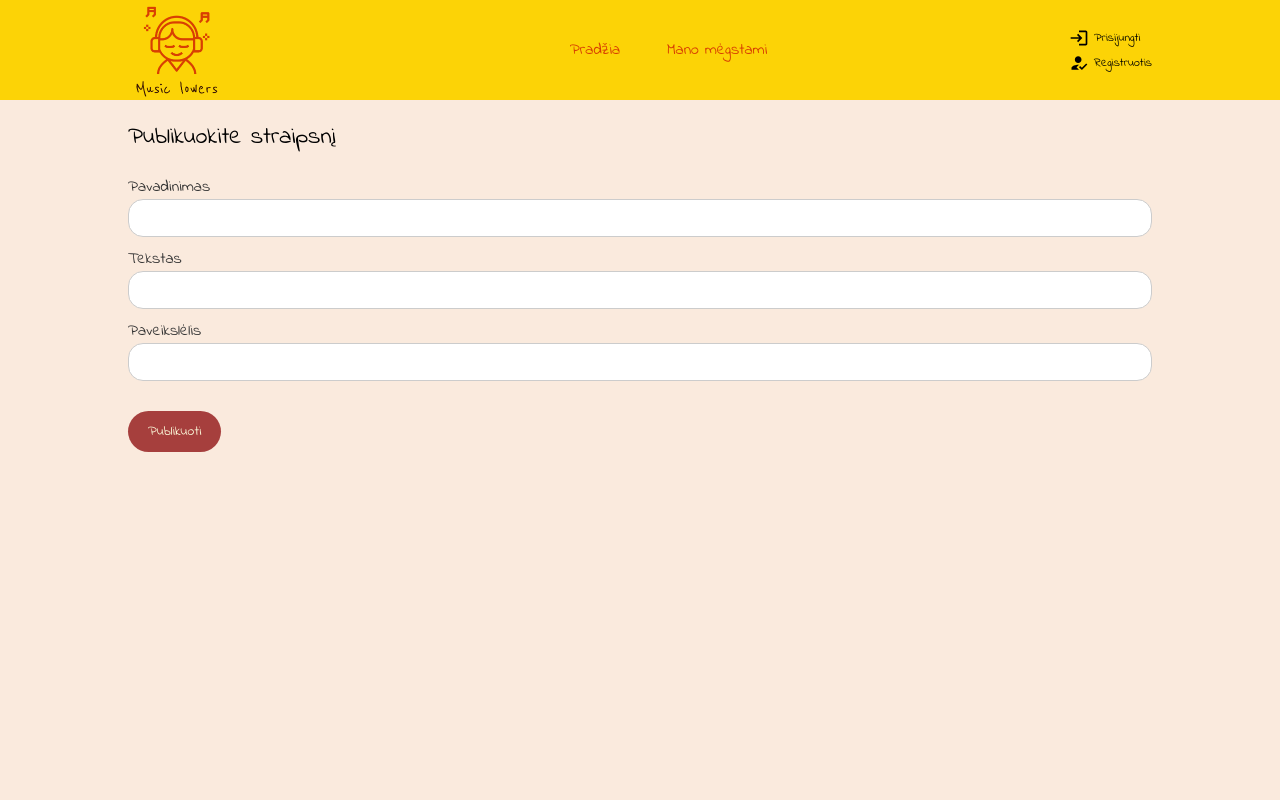
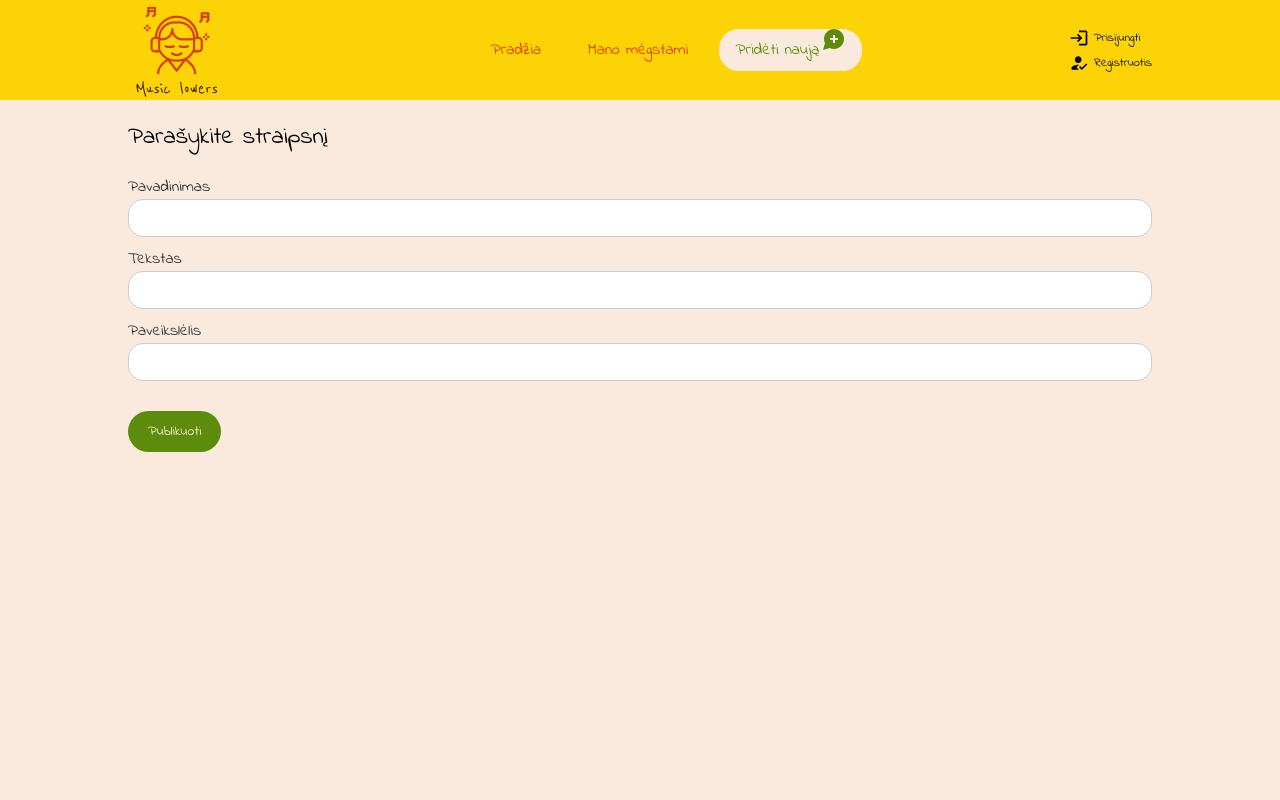
Before and after one commit to deividas-butkus/React-TS-atsiskaitymas-CA, a React (Create React App) app: page /add in a window 1280 px wide. Shown: the top 800 px of the page. Built offline with nearby package versions, Linux system fonts and the light colour scheme; data requests are answered from the project's data file.

Commit message:
Link from Articles moved to NavBar and set as Navlik with some styling changes

```diff
--- a/src/components/molecules/NavBar.tsx
+++ b/src/components/molecules/NavBar.tsx
@@ -1,5 +1,7 @@
 import styled from "styled-components";
 import { NavLink } from "react-router-dom";
+
+import MapsUgcIcon from "@mui/icons-material/MapsUgc";
 
 const StyledNav = styled.nav`
   > ul {
@@ -8,6 +10,9 @@ const StyledNav = styled.nav`
     gap: 15px;
     > li {
       cursor: pointer;
+      display: flex;
+      justify-content: space-between;
+      align-items: center;
       > a {
         padding: 7px 14px;
         color: #d73f03;
@@ -26,6 +31,25 @@ const StyledNav = styled.nav`
         }
       }
     }
+    li:nth-child(3) {
+      > a {
+        color: grey;
+        display: flex;
+        align-items: center;
+        gap: 3px;
+        text-decoration: none;
+        &.active {
+          color: #5d8b0c;
+        }
+        > svg {
+          transform: translateY(-11px);
+        }
+        &:hover {
+          color: #5d8b0c;
+          cursor: pointer;
+        }
+      }
+    }
   }
 `;
 
@@ -39,6 +63,12 @@ const NavBar = () => {
         <li>
           <NavLink to={"/myFavorites"}>Mano mėgstami</NavLink>
         </li>
+        <li>
+          <NavLink to={"/add"}>
+            <span>Pridėti naują</span>
+            <MapsUgcIcon />
+          </NavLink>
+        </li>
       </ul>
     </StyledNav>
   );
--- a/src/components/organisms/Articles.tsx
+++ b/src/components/organisms/Articles.tsx
@@ -1,34 +1,11 @@
 import { useState, useEffect } from "react";
 import styled from "styled-components";
-import { Link } from "react-router-dom";
-import MapsUgcIcon from "@mui/icons-material/MapsUgc";
 
 import { useArticlesContext } from "../../contexts/ArticlesContext";
 import Article from "../molecules/Article";
 import Spinner from "../atoms/Spinner";
 
 const StyledArticlesSection = styled.section`
-  > div.headingWithAdd {
-    > div {
-      display: flex;
-      justify-content: space-between;
-      align-items: center;
-      > a {
-        color: grey;
-        display: flex;
-        align-items: center;
-        gap: 3px;
-        text-decoration: none;
-        > svg {
-          transform: translateY(-13px);
-        }
-        &:hover {
-          color: #5d8b0c;
-          cursor: pointer;
-        }
-      }
-    }
-  }
   > div.articles {
     display: flex;
     flex-direction: column;
@@ -51,10 +28,6 @@ const Articles = () => {
       <div className="headingWithAdd">
         <div>
           <h2>Straipsniai</h2>
-          <Link to={"/add"}>
-            <span>Pridėti naują</span>
-            <MapsUgcIcon />
-          </Link>
         </div>
       </div>
       {error && <p style={{ color: "red" }}>{error}</p>}
--- a/src/components/pages/AddArticle.tsx
+++ b/src/components/pages/AddArticle.tsx
@@ -137,7 +137,7 @@ const AddArticle = () => {
   return (
     <PageTemplate>
       <StyledAddArticleSection>
-        <h2>Publikuokite straipsnį</h2>
+        <h2>Parašykite straipsnį</h2>
         <form onSubmit={handleSubmit}>
           <InputWithLabel
             label="Pavadinimas"
@@ -163,7 +163,7 @@ const AddArticle = () => {
             onBlur={handleBlur}
             error={errors.articleImg}
           />
-          <Button>Publikuoti</Button>
+          <Button bgColor="#5D8B0C">Publikuoti</Button>
         </form>
         {error && <p style={{ color: "red" }}>{error}</p>}{" "}
         {/* Display errors if any */}
```
